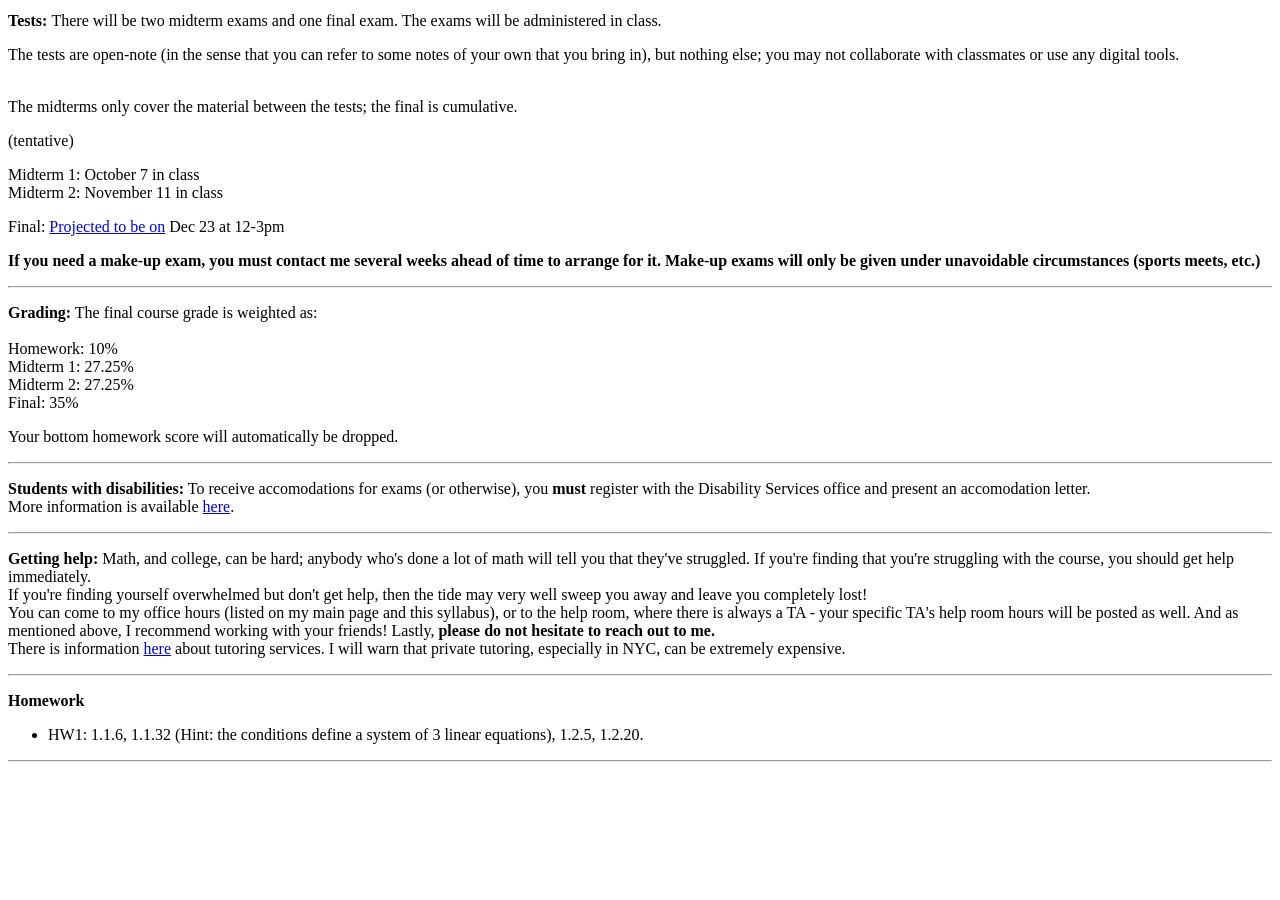
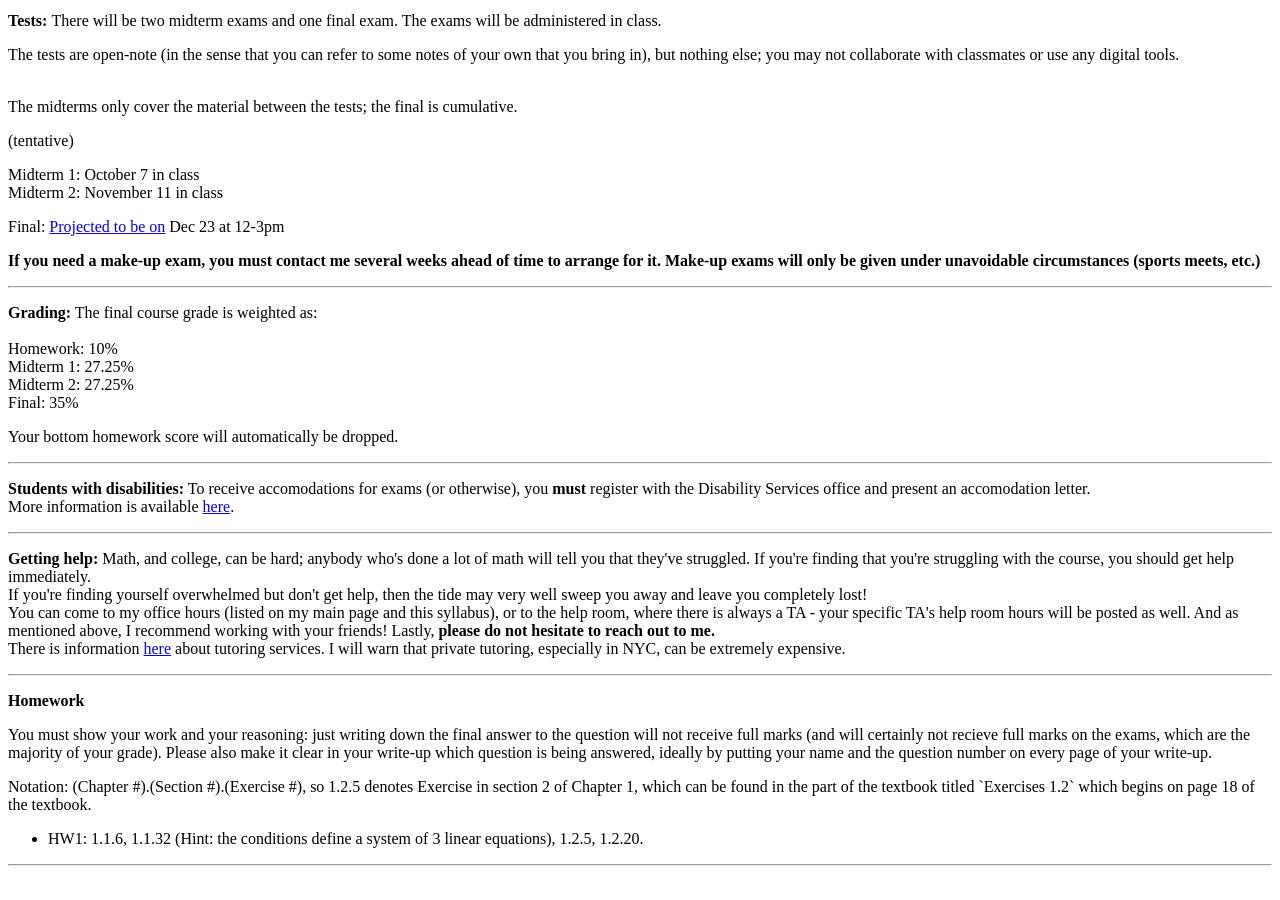
Before and after one commit to skrez/skrez.github.io, a Jekyll site: the page un2010_fall_2026/index.html, which Jekyll copies as it is, in a window 1280 px wide and 900 px high, scrolled down 892 px. Built offline with Jekyll 4.4.1, drawn with Linux system fonts in a browser that asks for light colours; before the commit the page ends 1688 px from its top, so only the background shows below that; some of the changed text lies outside the part shown.

Commit message:
clarification for hw and oh update

```diff
--- a/un2010_fall_2026/index.html
+++ b/un2010_fall_2026/index.html
@@ -8,7 +8,7 @@
 	<strong>Webpage: </strong>here! Homework will be posted here as well as on <a href="http://courseworks.columbia.edu">Courseworks</a><br />
 	<strong>Office:</strong>&nbsp;Columbia MATH 602 </p>
 <p>
-	<strong>Office hours:&nbsp;</strong>4-5:30pm on Mondays EST in my office.</p>
+	<strong>Office hours:&nbsp;</strong>4-5pm on Mondays EST and 1-2pm on Tuesdays EST in my office.</p>
 <p>
 	<strong>Teaching assistants:&nbsp;</strong> (Undergraduate TAs) Amanda Lin (akl2185 at barnard dot edu), Cassidy Kao (csk2189 at barnard dot edu), (Graduate TA) Sophia Jiayi Yin (sjy2138 at columbia dot edu)</p>
 <hr />
@@ -75,7 +75,10 @@
 	There is information <a href="http://www.math.columbia.edu/general-information/tutoring-services/">here</a> about tutoring services. I will warn that private tutoring, especially in NYC, can be extremely expensive.</p>
 <hr />
 
-<p> <strong>Homework</strong>
+<p> <strong>Homework</strong> <br/>
+	<p>You must <it>show your work and your reasoning</it>: just writing down the final answer to the question will not receive full marks (and will certainly not recieve full marks on the exams, which are the majority of your grade). Please also make it clear in your write-up <it>which</it> question is being answered, ideally by putting your name and the question number on every page of your write-up.</p>
+	<p>
+	Notation: (Chapter #).(Section #).(Exercise #), so 1.2.5 denotes Exercise  in section 2 of Chapter 1, which can be found in the part of the textbook titled `Exercises 1.2` which begins on page 18 of the textbook. </p>
 	<ul>
 		<li>HW1: 1.1.6, 1.1.32 (Hint: the conditions define a system of 3 linear equations), 1.2.5, 1.2.20. </li>
 	</ul>
```
